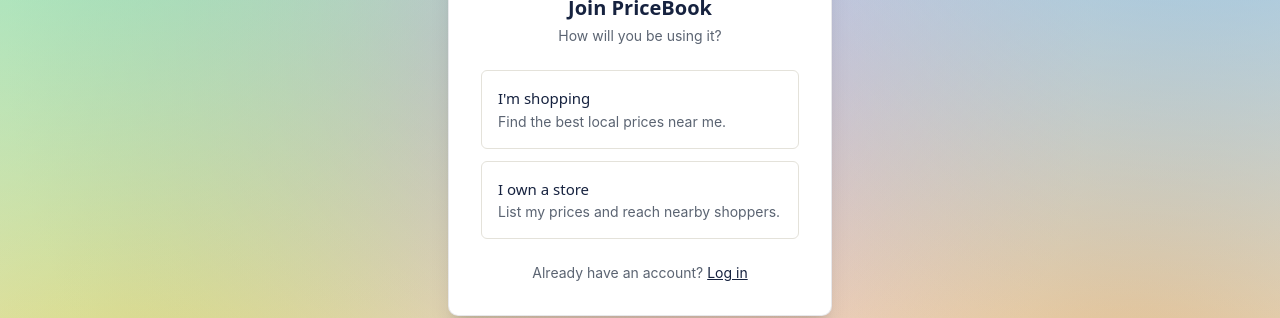
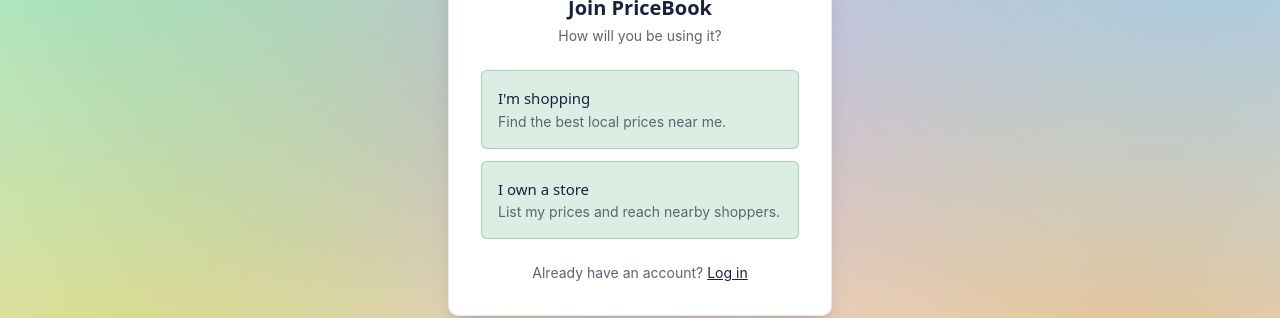
Before and after one commit to pricebookglobe/pricebook, a Next.js app: page /signup in a window 1280 px wide. Shown: the part 308-626 px from the top of the page. Built offline with nearby package versions, Linux system fonts and the light colour scheme; no server answers.

Commit message:
Light-green the two signup-chooser buttons

```diff
--- a/app/(auth)/signup/page.tsx
+++ b/app/(auth)/signup/page.tsx
@@ -18,14 +18,14 @@ export default function SignupChooser() {
       <div className="mt-6 flex flex-col gap-3">
         <Link
           href="/signup/customer"
-          className="group rounded border border-line bg-field-raised px-4 py-4 text-left transition-colors hover:border-value hover:bg-value active:border-value active:bg-value"
+          className="group rounded border border-value/30 bg-value-soft px-4 py-4 text-left transition-colors hover:border-value hover:bg-value active:border-value active:bg-value"
         >
           <p className="font-display text-[15px] font-medium text-ink group-hover:text-white">{t("I'm shopping")}</p>
           <p className="mt-0.5 text-sm text-ash group-hover:text-white/90">{t("Find the best local prices near me.")}</p>
         </Link>
         <Link
           href="/signup/merchant"
-          className="group rounded border border-line bg-field-raised px-4 py-4 text-left transition-colors hover:border-value hover:bg-value active:border-value active:bg-value"
+          className="group rounded border border-value/30 bg-value-soft px-4 py-4 text-left transition-colors hover:border-value hover:bg-value active:border-value active:bg-value"
         >
           <p className="font-display text-[15px] font-medium text-ink group-hover:text-white">{t("I own a store")}</p>
           <p className="mt-0.5 text-sm text-ash group-hover:text-white/90">{t("List my prices and reach nearby shoppers.")}</p>
```
